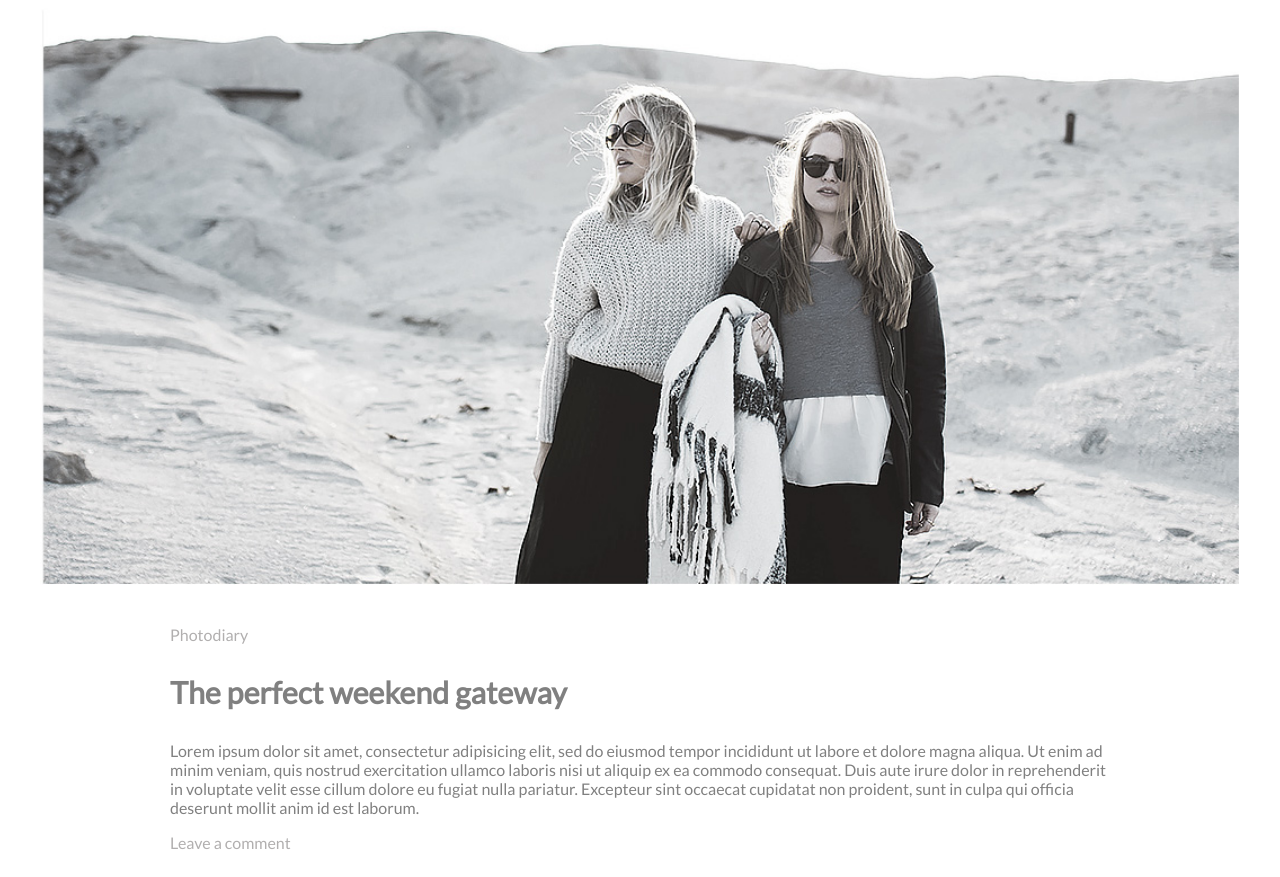
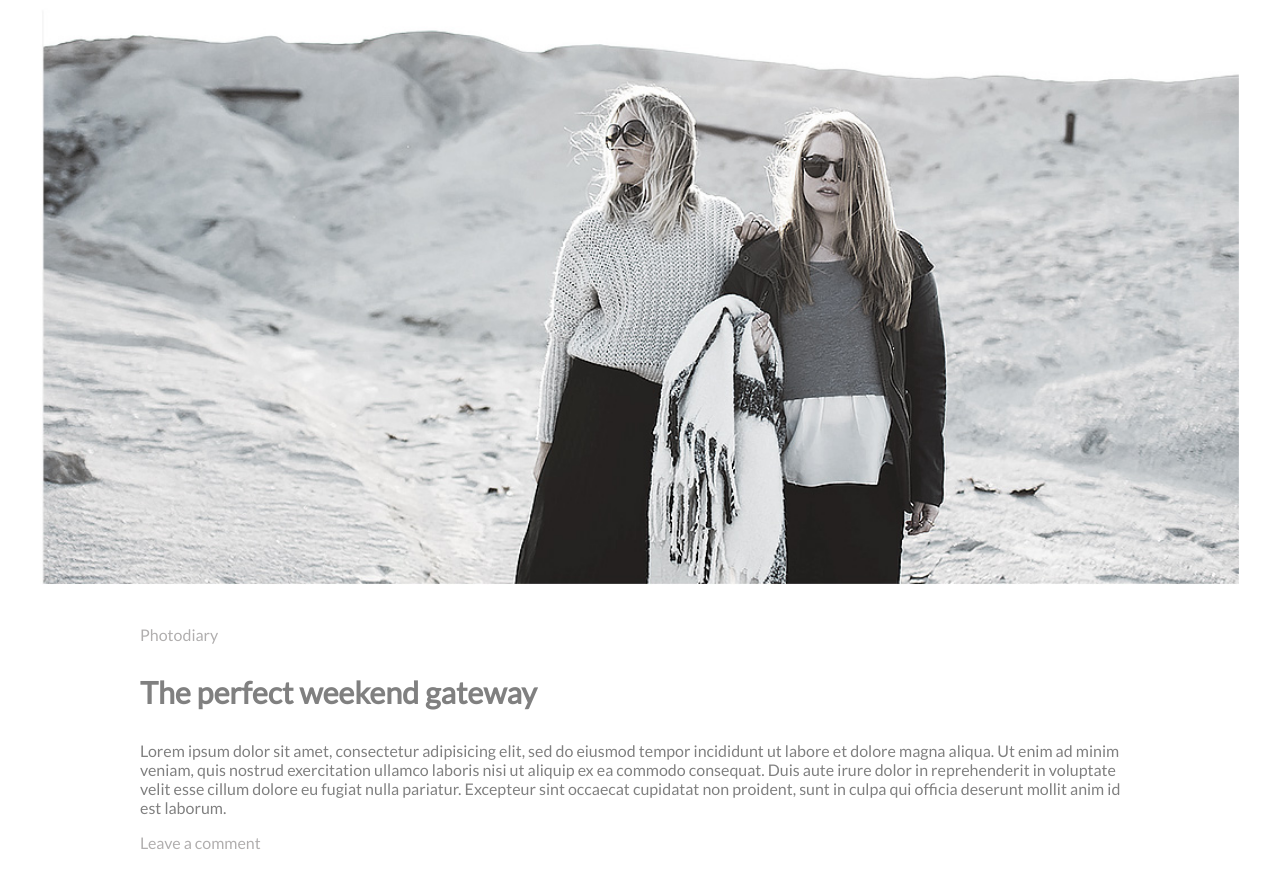
Before and after one commit to Shimanto007/minimo, a plain HTML site: page index.html in a window 1280 px wide. Shown: the part 75-952 px from the top of the page. Drawn offline with Linux system fonts and the light colour scheme.

Commit message:
Update style.css

```diff
--- a/css/style.css
+++ b/css/style.css
@@ -58,7 +58,7 @@ nav ul li a:hover{}
     margin: 0 auto;
 }
 article{
-    padding: 40px 30px;
+    padding: 40px 0;
 }
 article span{
     color: #b1afaf;
```
